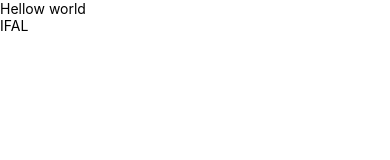
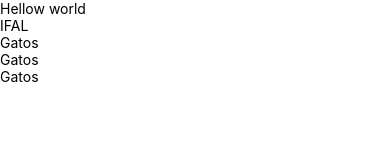
Before and after one commit to robifal/projetoREACTNATIVE, a React Native app: screen / in a window 390 px wide. Shown: the top 160 px of the page. Built offline with nearby package versions, Linux system fonts and the light colour scheme.

Commit message:
Cria o componente gato.

```diff
--- a/App.js
+++ b/App.js
@@ -5,8 +5,17 @@ import {Text} from 'react-native';
     <>
       <Text>Hellow world</Text>
       <Text>IFAL</Text>
+      <Gato/>
+      <Gato/>
+      <Gato/>
     </>
   );
 }
 
+const Gato = () => {
+  return (
+      <Text>Gatos</Text>
+  )
+}
+
 export default Meuapp;
```
